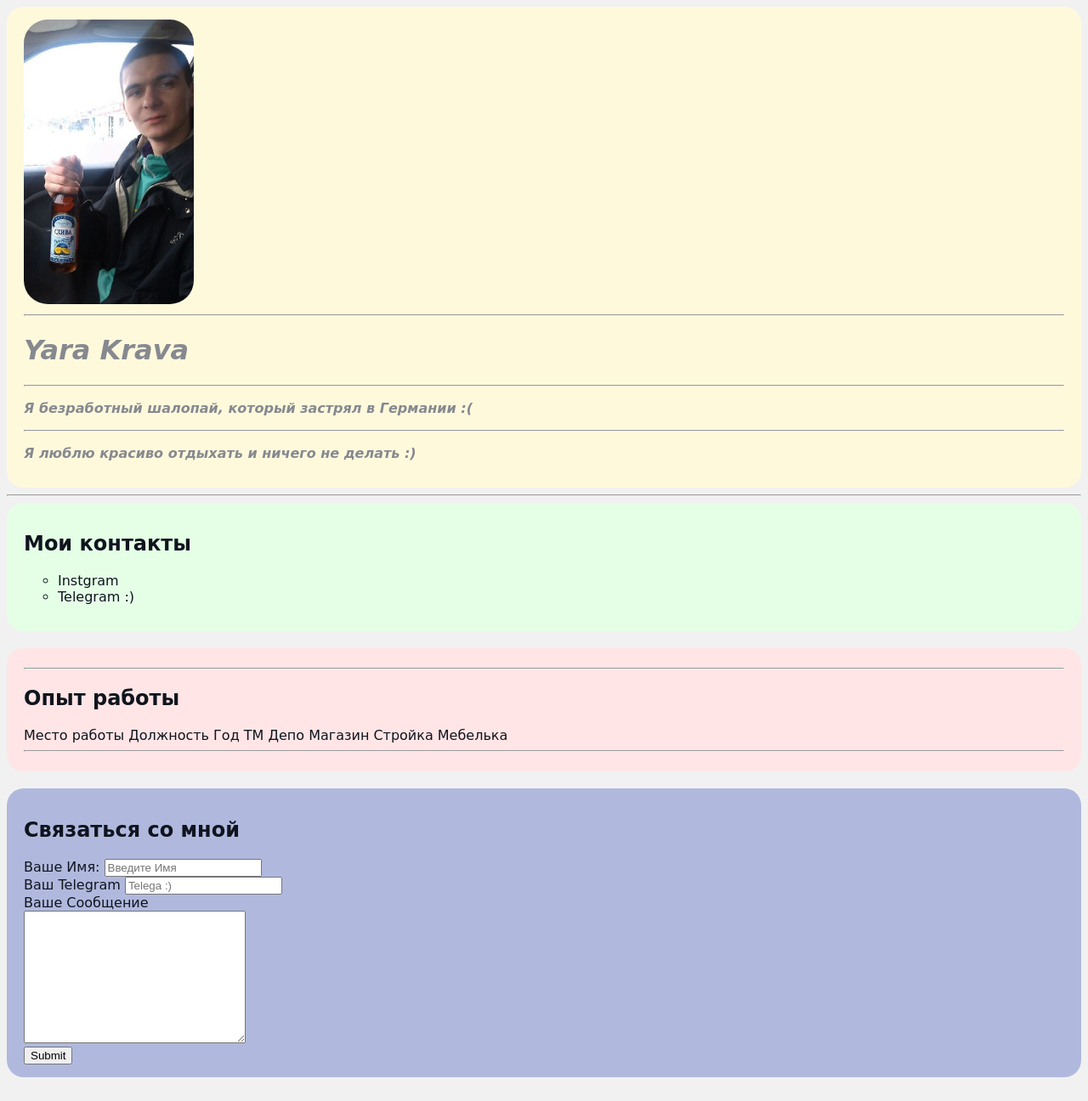
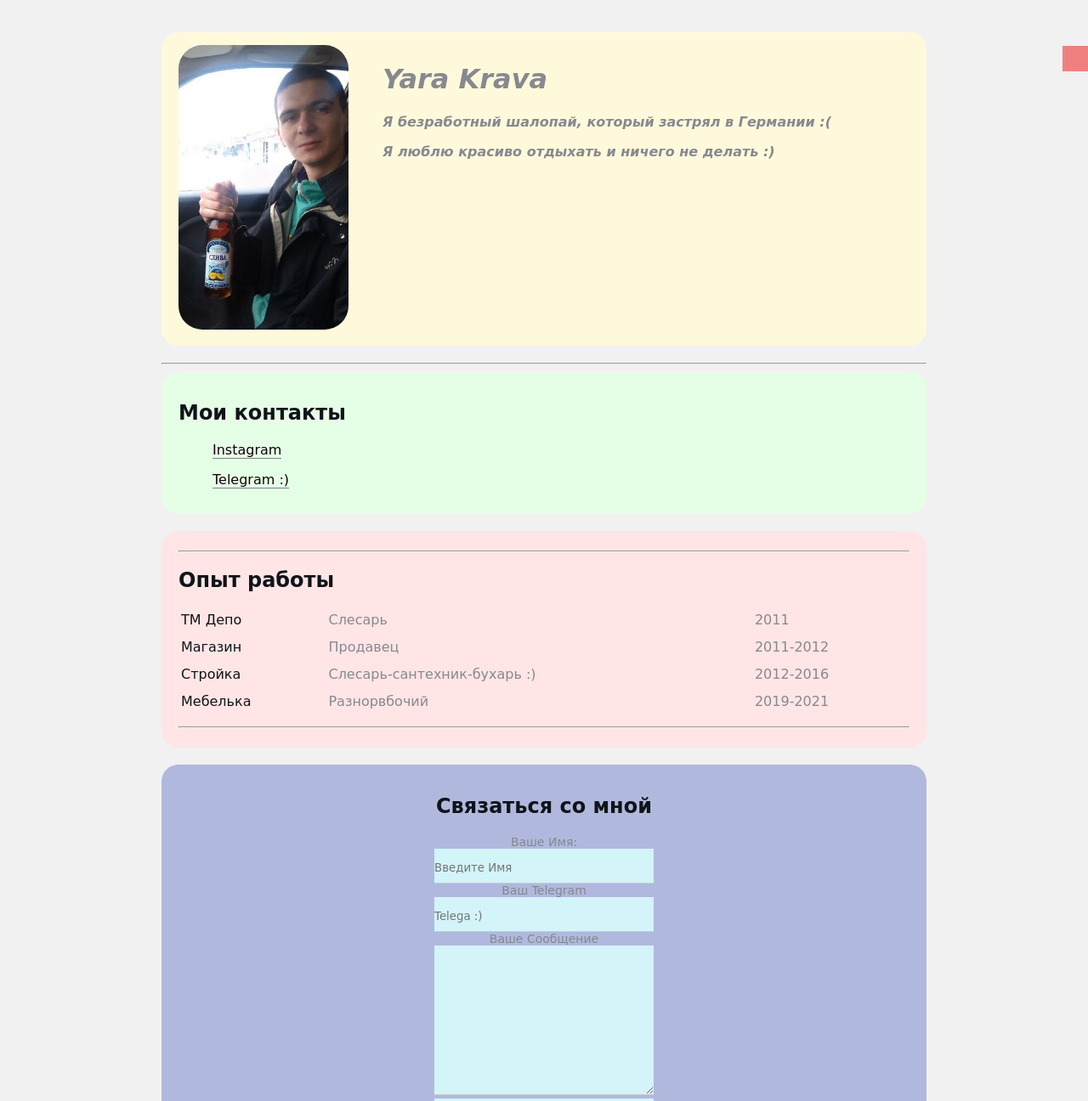
Before and after one commit to Vertuhay12/Sliva, a plain HTML site: page index.html in a window 1280 px wide. Shown: the top 1296 px of the page at 85% size. Drawn offline with Linux system fonts and the light colour scheme.

Commit message:
Add files via upload

```diff
--- a/index.html
+++ b/index.html
@@ -5,58 +5,70 @@
     <link rel="stylesheet" href="style.css">
   </head>
   <body>
+  <div class="conteiner">
     <div class="card bg-yellow">
-      <div class="container">
-        <div class="info">
+        <div class="foto">
           <img src="SLIVA.jpg" alt="Тут Я :)"
           class="fotka">
-          <hr>
+        </div>
+        <div class="info-text">
           <h1>Yara Krava</h1>
-          <hr>
           <p>Я <strong>безработный</strong> шалопай, который застрял в Германии :(</p>
-          <hr>
           <p>Я люблю красиво отдыхать и ничего не делать :)</p>
         </div>
-      </div>
     </div>
         <hr>
       <div class="card bg-green">
         <h2>Мои контакты</h2>
         <ul type="circle">
-          <li><a href="https://instagram.com/kravayara?igshid=ZDdkNTZiNTM=" target="_blank"> Instgram</a> </li>
-          <li><a href="https://t.me/Vestuhay12" target="_blank"> Telegram :)</a>
-          </li>
+          <a href="https://instagram.com/kravayara?igshid=ZDdkNTZiNTM=" target="_blank"> Instagram</a>
+          <p><a href="https://t.me/Vestuhay12" target="_blank"> Telegram :)</a></p>
         </ul>
       </div>
       <div class="card bg-red">
         <hr>
         <h2>Опыт работы</h2>
-            <th>Место работы</th>
-            <th>Должность</th>
-            <th>Год</th>
+        <table class="table">
+          <tr>
             <td>ТМ Депо</td>
+            <td>Слесарь</td>
+            <td>2011</td>
+          </tr>
+          <tr>
             <td>Магазин</td>
+            <td>Продавец</td>
+            <td>2011-2012</td>
+          </tr>
+          <tr>
             <td>Стройка</td>
+            <td>Слесарь-сантехник-бухарь :)</td>
+            <td>2012-2016</td>
+          </tr>
+          <tr>
             <td>Мебелька</td>
+            <td>Разнорвбочий</td>
+            <td>2019-2021</td>
+          </tr>
+        </table>
         <hr>
       </div>
       <div class="card bg-blue">
         <h2>Связаться со мной</h2>
-        <form action="">
+        <div class="form-group">
           <label for="name">Ваше  Имя:</label>
           <input type="text" id="name"
           placeholder="Введите Имя">
-          <br>
+        </div>
+        <div class="form-group">
           <label for="Telegram">Ваш Telegram</label>
           <input type="telegram" id="Telegram"
           placeholder="Telega :)">
-          <br>
+        </div>
+        <div class="form-group">
           <label for="tex">Ваше Сообщение</label>
-          <br>
           <textarea name="Ya HZ" id="text" cols="30" rows="10"></textarea>
-          <br>
-          <input type="submit">
-        </form>
+        </div>
+          <input type="submit" class="btn">
       </div>
       <div class="card">
         <div class="box-model">
@@ -65,6 +77,10 @@
           <div>R</div>
           <div>A</div>
         </div>
+        <div class="position">
+          <div class="box">
+          </div>
+        </div>
       </div>
     </div>
   </body>
--- a/style.css
+++ b/style.css
@@ -1,6 +1,6 @@
 body {
   background-color: #f1f1f1;
-  color: #0f141e;
+  color: #0f1419;
   font-size: 16px;
   font-weight: normal;
   font-family: 'Itim', cursive;
@@ -20,7 +20,7 @@ body {
   font-size: 200px;
 }
 a {
-  color: #0f141e;
+  color: #140309;
   text-decoration: none;
 }
 a:hover {
@@ -32,13 +32,7 @@ a:active {
 a:visited {
   color: grey;
 }
-.card {
-  padding: 15px 20px;
-  margin-bottom: 20px;
-  border-radius: 20px;
-}
 .bg-yellow {
-  margin: 0;
   color: #86898f;
   font-style: italic;
   font-weight: bold;
@@ -46,10 +40,14 @@ a:visited {
   /* text-transform: capitalize; */
   /* letter-spacing: 5px; */
   background: #fff9dc;
-  max-width: 1500px;
+  display: flex;
 }
 .bg-green {
   background: #e5ffe7;
+}
+.bg-green a {
+  margin-bottom: 10px;
+  border-bottom: 1px solid grey;
 }
 .bg-red {
   background: #ffe5e5;
@@ -60,3 +58,65 @@ a:visited {
 .card h2 {
   margin-bottom: 20px;
 }
+.card {
+  padding: 15px 20px;
+  margin-bottom: 20px;
+  border-radius: 20px;
+}
+.conteiner {
+  max-width: 900px;
+  margin: auto;
+  padding-top: 30px;
+}
+.table {
+  width: 100%;
+}
+.table td {
+  padding-bottom: 10px;
+}
+.table td:nth-child(2),
+.table td:nth-child(3) {
+  color: #86898f;
+}
+.bg-blue {
+  text-align: center;
+}
+.form-group label {
+  display: block;
+  font-size: 14px;
+  color: #86898f;
+}
+.bg-blue textarea,
+.bg-blue input {
+  width: 30%;
+  box-sizing: border-box;
+  border: none;
+  border-bottom: 1px solid #ccc;
+  color: #000;
+  padding: 15px 0 10px;
+  outline: none;
+  font-family: 'Itim', cursive;
+  background: #d3f4f9;
+}
+.info-text {
+  margin-left: 40px;
+}
+.btn {
+  border: none;
+  cursor: pointer;
+}
+.btn:hover {
+  opacity: 0.9;
+}
+.box {
+  width: 30px;
+  height: 30px;
+  background: lightcoral;
+  right: 0px;
+}
+.position {
+  margin-top: 4px;
+  position: fixed;
+  top: 50px;
+  right: 0px;
+}
```
